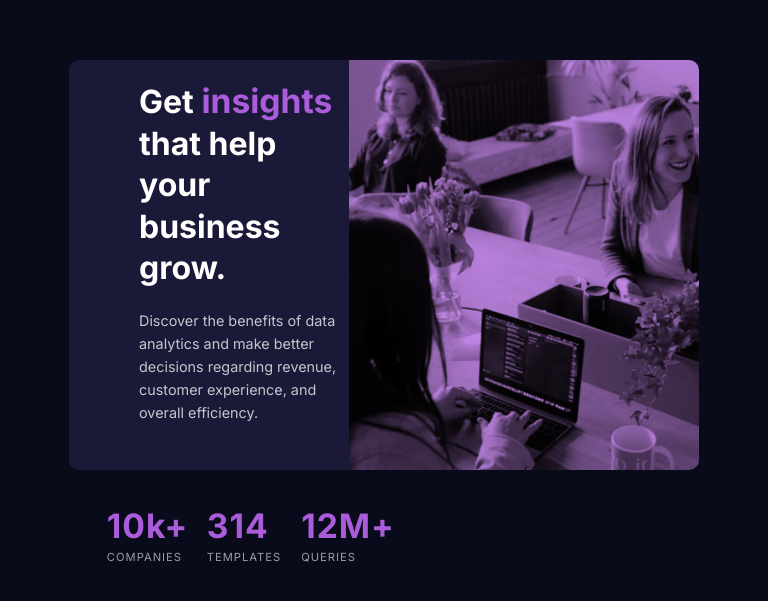
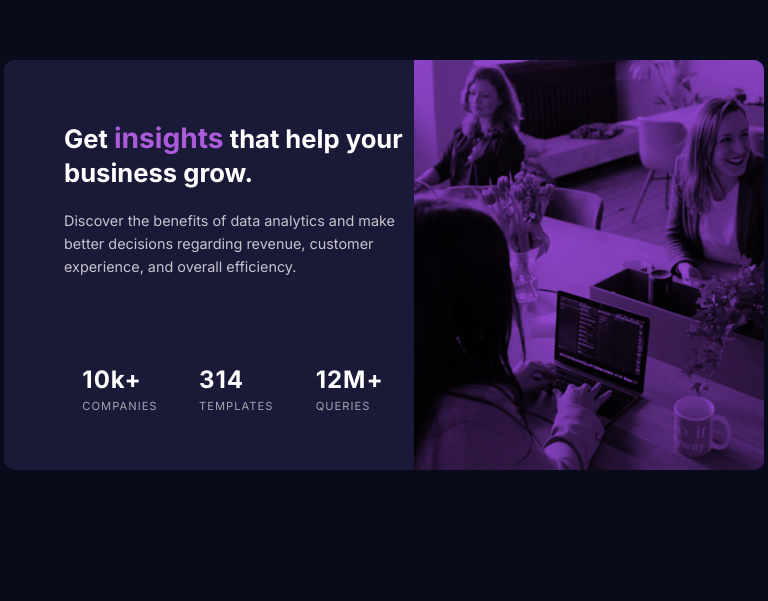
Before and after one commit to giseleschaves/stats-preview-card-component-main, a plain HTML site: page index.html in a window 768 px wide. Shown: the part 135-736 px from the top of the page. Drawn offline with Linux system fonts and the light colour scheme.

Commit message:
fix problems - responsive and stats color

```diff
--- a/index.html
+++ b/index.html
@@ -14,10 +14,7 @@
   <main>
     <div class="hero">
         <div class="main-container">
-        <div class="img-box">
-            <!--div class="layer"></div>
-            <img id="main-img" src="/images/image-header-desktop.jpg" alt="people working in an office"-->
-        </div>
+          <div class="img-box"></div>
           <div class="summary-box">
               <h1>Get <span>insights</span> that help your business grow.</h1>
               <div class="text-box">
--- a/styles.css
+++ b/styles.css
@@ -8,6 +8,7 @@
   left: 50%;
   transform: translate(-50%, -50%);
 }
+
 .main-container {
   display: flex;
   flex-direction: column;
@@ -15,6 +16,7 @@
   color: hsla(0, 0%, 100%, 0.6);
   text-align: center;
   border-radius: 10px;
+  max-width: 350px;
 }
 .img-box {
   background: linear-gradient(
@@ -27,9 +29,9 @@
   background-position: center center;
   background-repeat: no-repeat;
   background-size: cover;
-  /*height: 290px;*/
   height: 290px;
-  max-width: 350px;
+  min-width: 325px;
+  flex-shrink: 0;
   border-top-right-radius: 10px;
   border-top-left-radius: 10px;
 }
@@ -40,16 +42,15 @@
 .summary-box {
   font-weight: 400;
   font-size: 1rem;
-  width: 280px;
   margin: auto;
   text-align: center;
 }
+
 h1 {
   font-family: "Inter", sans-serif;
   font-weight: 700;
   font-size: 1.6rem;
   color: hsl(0, 0%, 100%);
-  /*width: 280px; */
   max-width: 250px;
   margin: auto;
   padding-top: 20px;
@@ -64,14 +65,12 @@
   margin: auto;
   padding-bottom: 20px;
   color: hsla(0, 0%, 100%, 0.75);
-  /*width: 280px;*/
   max-width: 250px;
 }
 .stats-box {
   display: flex;
   flex-direction: column;
-  /*width: 280px;*/
-  max-width: 280px;
+  max-width: 250px;
   margin: auto;
 }
 .stats-item {
@@ -93,55 +92,102 @@
   color: hsl(0, 0%, 100%);
 }
 
-@media screen and (min-width: 725px) {
+@media screen and (min-width: 1024px) {
   /* desktop*/
   .main-container {
     flex-direction: row-reverse;
     height: 410px;
-  }
-  .summary-box {
-    text-align: left;
-    max-width: 562px;
-    /*max-width: 562px;*/
-  }
-  .text-box {
-    /*width: 350px;*/
-    max-width: 350px;
-    margin: 0 0 0 70px;
-    padding-bottom: 71px;
+    max-width: 1100px;
   }
   .img-box {
     background: linear-gradient(
         rgba(170, 92, 219, 0.75),
         rgba(170, 92, 219, 0.75)
       ),
-      url(./images/image-header-mobile.jpg);
+      url(/images/image-header-desktop.jpg);
     background-blend-mode: multiply;
     background-position: center center;
     background-repeat: no-repeat;
     background-size: cover;
-    width: 490px;
+    background-color: rgba(170, 92, 219, 0.75);
+    width: 540px;
     height: 410px;
     border-top-left-radius: 0;
     border-top-right-radius: 10px;
     border-bottom-right-radius: 10px;
   }
+  .summary-box {
+    text-align: left;
+  }
+  h1 {
+    min-width: 350px;
+    margin: 0 0 0 70px;
+    font-size: 2rem;
+  }
+  .text-box {
+    min-width: 350px;
+    margin: 0 0 0 70px;
+    min-width: 350px;
+    padding-bottom: 71px;
+  }
   .stats-box {
     display: flex;
     flex-direction: row;
     justify-content: center;
-    /*width: 350px;*/
-    max-width: 350px;
+    min-width: 350px;
     margin: 0 0 0 70px;
   }
-  h1 {
-    /*width: 350px; */
-    max-width: 350px;
-    margin: 0 0 0 70px;
-    font-size: 2rem;
-  }
   .main-container span {
-    color: #aa5cdb;
     font-size: 2.1rem;
   }
+  .stats-item span {
+    font-size: 1.5rem;
+    color: hsl(0, 0%, 100%);
+  }
 }
+@media screen and (min-width: 767px) and (max-width: 1023px) {
+  /* tablet*/
+  .main-container {
+    flex-direction: row-reverse;
+    height: 410px;
+    max-width: 760px;
+  }
+  .img-box {
+    background: linear-gradient(
+        rgba(170, 92, 219, 0.75),
+        rgba(170, 92, 219, 0.75)
+      ),
+      url(/images/image-header-desktop.jpg);
+    background-blend-mode: multiply;
+    background-position: center center;
+    background-repeat: no-repeat;
+    background-size: cover;
+    background-color: rgba(170, 92, 219, 0.75);
+    width: 350px;
+    height: 410px;
+    border-top-left-radius: 0;
+    border-top-right-radius: 10px;
+    border-bottom-right-radius: 10px;
+  }
+  h1 {
+    min-width: 350px;
+    margin: 0 0 0 70px;
+    font-size: 1.6rem;
+  }
+  .summary-box {
+    text-align: left;
+  }
+  .text-box {
+    min-width: 350px;
+    margin: 0 0 0 70px;
+    min-width: 350px;
+    padding-bottom: 71px;
+  }
+  .stats-box {
+    display: flex;
+    flex-direction: row;
+    justify-content: center;
+    min-width: 350px;
+    margin: 0 0 0 70px;
+  }
+}
```
Lines whose indentation alone changed are shown as unchanged.
